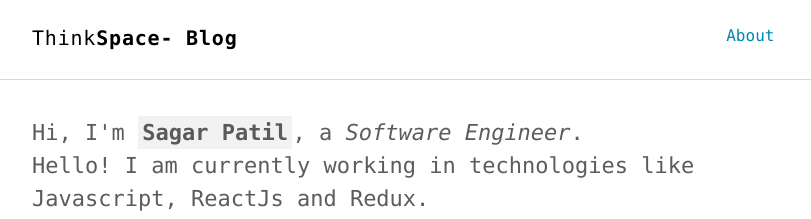
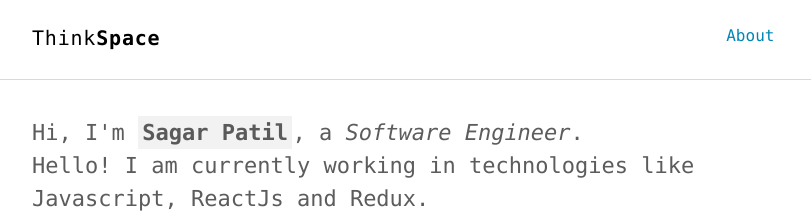
Before and after one commit to sagpat/sagpat.github.io, a Jekyll site: the page built from index.html, in a window 1280 px wide. Shown: the top 219 px of the page, without its empty margins (232-1043 px from the left). Built offline with Jekyll 4.4.1, drawn with Linux system fonts in a browser that asks for light colours.

Commit message:
change in header

```diff
--- a/_config.yml
+++ b/_config.yml
@@ -1,7 +1,7 @@
 
 
 title: "Think"
-title2: "Space- Blog"
+title2: "Space"
 description: "Sagar Patil"
 keywords: "Jekyll, theme, free, download, SEO, blog, web, minimalist, thinkspace"
 url: http://sagpat.github.io/ # site url
```
